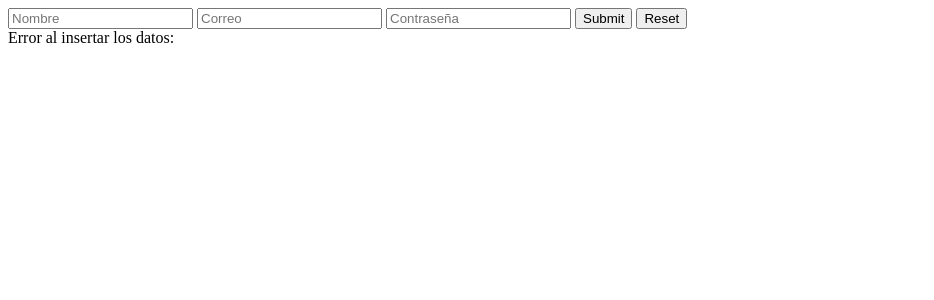
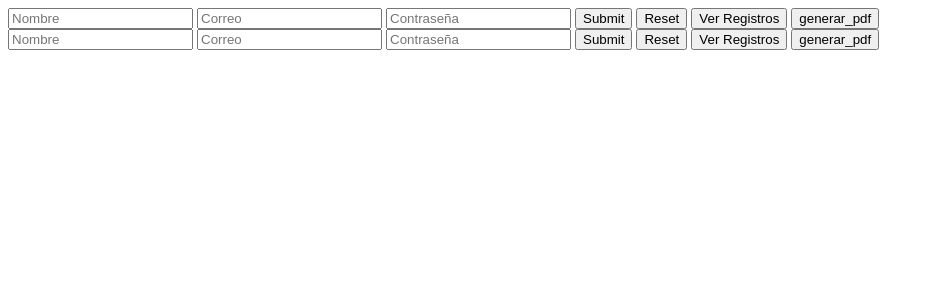
Before and after one commit to gra0298/plaza, a PHP site: page / in a window 1280 px wide. Shown: the top 300 px of the page, without its empty margins (0-934 px from the left). Run offline with PHP 8.4, Linux system fonts and the light colour scheme; data that the repository does not hold is empty.

Commit message:
feat:view users

```diff
--- a/index.php
+++ b/index.php
@@ -5,8 +5,65 @@
    $bd="plaza";
 
    $enlace = mysqli_connect( $servidor,$usuario,$clave,$bd);
+?>
+<!DOCTYPE html>
+<html lang="en">
+<head>
+   <meta charset="UTF-8">
+   <meta name="viewport" content="width=device-width, initial-scale=1.0">
+   <title>Formulario</title>
+</head>
+<body>
+   <form action="#" method="post" name="ejemplo">
+      <input type="text" name="nombre" placeholder="Nombre">
+      <input type="email" name="correo" placeholder="Correo">
+      <input type="text" name="contraseña" placeholder="Contraseña">
 
+      <input type="submit" name="registro">
+      <input type="reset">
+      <input type="submit" name="ver_registros" value="Ver Registros">
+      <input type="submit" name="generar_pdf" value="generar_pdf">
+   </form>
+</body>
+</html>
+<?php
+if(isset($_POST['registro'])){
 
+   $nombre= $_POST ['nombre'];
+   $correo= $_POST ['correo'];
+   $contraseña= $_POST ['contraseña'];
+
+   $insertarDatos = "INSERT INTO usuarios VALUES('','$nombre','$correo','$contraseña')";
+   $ejecutarInsertar = mysqli_query( $enlace,$insertarDatos);
+
+}
+?>
+<?php
+if (isset($_POST['ver_registros'])) {
+   $consultarDatos = "SELECT * FROM usuarios";
+   $resultados = mysqli_query($enlace, $consultarDatos);
+
+   if (mysqli_num_rows($resultados) > 0) {
+      while ($fila = mysqli_fetch_assoc($resultados)) {
+         echo "ID: " . $fila['id'] . "<br>";
+         echo "Nombre: " . $fila['nombre'] . "<br>";
+         echo "Correo: " . $fila['email'] . "<br>";
+         echo "Contraseña: " . $fila['contraseña'] . "<br><br>";
+      }
+   } else {
+      echo "No hay registros en la base de datos.";
+   }
+}
+?>
+<?php
+require_once('tcpdf/tcpdf.php');
+
+$servidor="localhost";
+$usuario="root";
+$clave="";
+$bd="plaza";
+
+$enlace = mysqli_connect($servidor, $usuario, $clave, $bd);
 ?>
 
 <!DOCTYPE html>
@@ -24,26 +81,49 @@
 
       <input type="submit" name="registro">
       <input type="reset">
+      <input type="submit" name="ver_registros" value="Ver Registros">
+      <input type="submit" name="generar_pdf" value="generar_pdf">
    </form>
-
-
 </body>
 </html>
 
 <?php
-if(isset($_POST['registro'])){
+// Resto del código
+?>
 
-   $nombre= $_POST ['nombre'];
-   $correo= $_POST ['correo'];
-   $contraseña= $_POST ['contraseña'];
+<?php
+if (isset($_POST['generar_pdf'])) {
+   // Crea un nuevo objeto TCPDF
+   $pdf = new TCPDF('P', 'mm', 'A4', true, 'UTF-8');
 
-   $insertarDatos = "INSERT INTO usuarios VALUES('','$nombre','$correo','$contraseña')";
-   $ejecutarInsertar = mysqli_query( $enlace,$insertarDatos);
+   // Establece el título del documento PDF
+   $pdf->SetTitle('Registros de Usuarios');
+
+   // Agrega una nueva página al PDF
+   $pdf->AddPage();
+
+   // Configura la fuente y el tamaño del texto
+   $pdf->SetFont('helvetica', '', 12);
+
+   // Obtiene los registros de la base de datos
+   $consultarDatos = "SELECT * FROM usuarios";
+   $resultados = mysqli_query($enlace, $consultarDatos);
+
+   if (mysqli_num_rows($resultados) > 0) {
+      while ($fila = mysqli_fetch_assoc($resultados)) {
+         // Agrega los datos de cada registro al PDF
+         $pdf->Cell(0, 10, 'ID: ' . $fila['id'], 0, 1);
+         $pdf->Cell(0, 10, 'Nombre: ' . $fila['nombre'], 0, 1);
+         $pdf->Cell(0, 10, 'Correo: ' . $fila['email'], 0, 1);
+         $pdf->Cell(0, 10, 'Contraseña: ' . $fila['contraseña'], 0, 1);
+         $pdf->Ln(); // Agrega un salto de línea
+      }
+   } else {
+      $pdf->Cell(0, 10, 'No hay registros en la base de datos.', 0, 1);
+   }
+
+   // Genera el PDF y lo muestra en el navegador para descargarlo
+   ob_end_clean(); // Limpia cualquier salida previa
+   $pdf->Output('registros_usuarios.pdf', 'D');
 }
-
-if (!$ejecutarInsertar) {
-   echo "Error al insertar los datos: " . mysqli_error($enlace);
-}
-
-
 ?>
```
